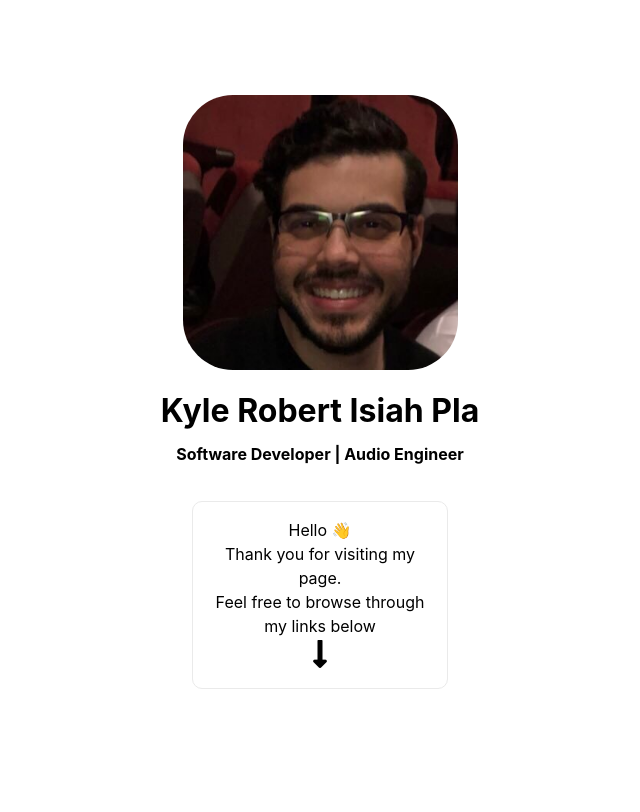
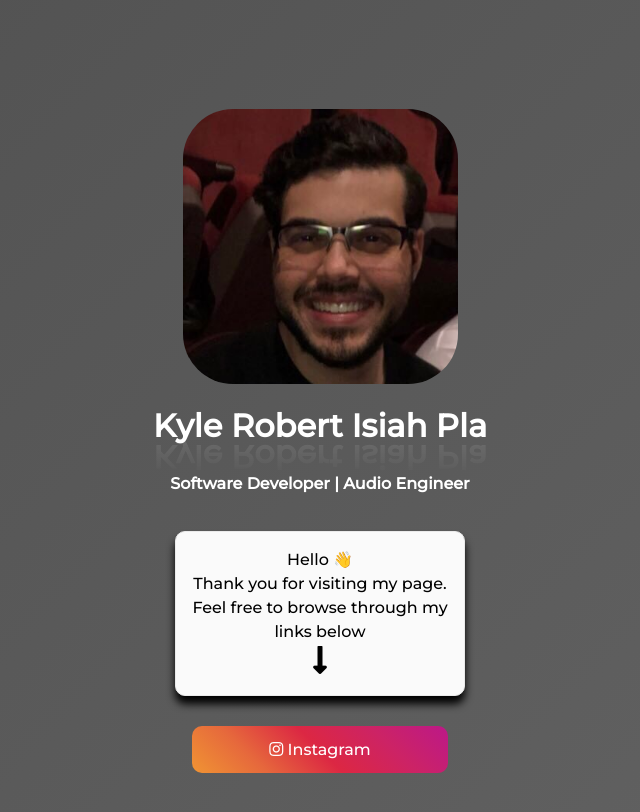
Before and after one commit to kpla001/kylepla.com, a Next.js app: page / in a window 1280 px wide. Shown: the top 812 px of the page, without its empty margins (320-960 px from the left). Built offline with nearby package versions, Linux system fonts and the light colour scheme.

Commit message:
add styles and instagram link

```diff
--- a/pages/index.js
+++ b/pages/index.js
@@ -34,16 +34,21 @@ export default function Home() {
         <div className="card">
           Hello 👋 <br />Thank you for visiting my page. <br /> Feel free to browse through my links below <br />
           <i className="fas fa-long-arrow-alt-down fa-2x" ></i>
+        </div>
+
+        <div className="links">
+            <ul>
+              <li className="instagram">
+                <a href="https://www.instagram.com/kyle__rip" className="link">
+                  <i className="fab fa-instagram"></i> Instagram
+                </a>
+              </li>
+
+            </ul>
+          </div>
 
 
         </div>
-        </div>
-
-
-
-
-
-
       </main>
 
     </>
--- a/styles/globals.scss
+++ b/styles/globals.scss
@@ -6,13 +6,23 @@ body {
     Ubuntu, Cantarell, Fira Sans, Droid Sans, Helvetica Neue, sans-serif;
 }
 
-a {
-  color: inherit;
-  text-decoration: none;
-}
-
-* {
-  box-sizing: border-box;
+@import url("https://fonts.googleapis.com/css2?family=Montserrat:wght@500&display=swap");
+@import url("https://fonts.googleapis.com/css2?family=Aleo:wght@700&display=swap");
+@import url("https://fonts.googleapis.com/css2?family=Aleo:wght@700&family=Atkinson+Hyperlegible:wght@700&display=swap");
+main {
+  font-family: "Montserrat", sans-serif;
+  margin: 0;
+  padding: 3rem;
+  width: 100wh;
+  height: 100vh;
+  background: linear-gradient(-45deg, #464646, #616161, #3d3d3d);
+  background-size: 400% 400%;
+  -webkit-animation: Gradient 8s ease infinite;
+  -moz-animation: Gradient 8s ease infinite;
+  animation: Gradient 8s ease infinite;
+  color: white;
+  display: grid;
+  flex-direction: column;
 }
 
 .wrap {
@@ -32,7 +42,11 @@ a {
 }
 
 .profile-name {
-  margin-bottom: -1vh;
+  -webkit-box-reflect: below -1vh linear-gradient(transparent, rgba(255, 255, 255, 0.11));
+}
+
+.profile-title {
+  margin-top: 1vh;
 }
 
 .main {
@@ -116,14 +130,17 @@ a {
   transition: color 0.15s ease, border-color 0.15s ease;
   width: 20vw;
   line-height: 3vh;
+  background-color: #fafafa;
+  color: black;
+  box-shadow: 0px 8px 8px black;
 }
 
-.card:hover,
-.card:focus,
-.card:active {
-  color: #0070f3;
-  border-color: #0070f3;
-}
+// .card:hover,
+// .card:focus,
+// .card:active {
+//   color: #0070f3;
+//   border-color: #0070f3;
+// }
 
 .card h2 {
   margin: 0 0 1rem 0;
@@ -134,6 +151,54 @@ a {
   margin: 0;
   font-size: 1.25rem;
   line-height: 1.5;
+}
+
+.link {
+  padding: 14px;
+  display: block;
+  text-align: center;
+  text-decoration: none;
+  border-radius: 7px;
+  transition: ease all 0.3s;
+  color: #fff;
+}
+.instagram {
+  width: 20vw;
+  border-radius: 10px;
+  background: #f09433;
+  background: -moz-linear-gradient(
+    45deg,
+    #f09433 0%,
+    #e6683c 25%,
+    #dc2743 50%,
+    #cc2366 75%,
+    #bc1888 100%
+  );
+  background: -webkit-linear-gradient(
+    45deg,
+    #f09433 0%,
+    #e6683c 25%,
+    #dc2743 50%,
+    #cc2366 75%,
+    #bc1888 100%
+  );
+  background: linear-gradient(
+    45deg,
+    #f09433 0%,
+    #e6683c 25%,
+    #dc2743 50%,
+    #cc2366 75%,
+    #bc1888 100%
+  );
+  filter: progid:DXImageTransform.Microsoft.gradient( startColorstr='#f09433', endColorstr='#bc1888',GradientType=1 );
+}
+.links ul {
+  list-style: none;
+  padding: 0;
+  margin: 0;
+}
+.links ul li {
+  margin: 14px 0;
 }
 
 .logo {
@@ -147,3 +212,39 @@ a {
     flex-direction: column;
   }
 }
+
+// @-webkit-keyframes Gradient {
+//   0% {
+//     background-position: 0% 50%;
+//   }
+//   50% {
+//     background-position: 100% 50%;
+//   }
+//   100% {
+//     background-position: 0% 50%;
+//   }
+// }
+
+// @-moz-keyframes Gradient {
+//   0% {
+//     background-position: 0% 50%;
+//   }
+//   50% {
+//     background-position: 75% 50%;
+//   }
+//   100% {
+//     background-position: 0% 50%;
+//   }
+// }
+
+@keyframes Gradient {
+  0% {
+    background-position: 0% 50%;
+  }
+  50% {
+    background-position: 75% 50%;
+  }
+  100% {
+    background-position: 0% 50%;
+  }
+}
```
